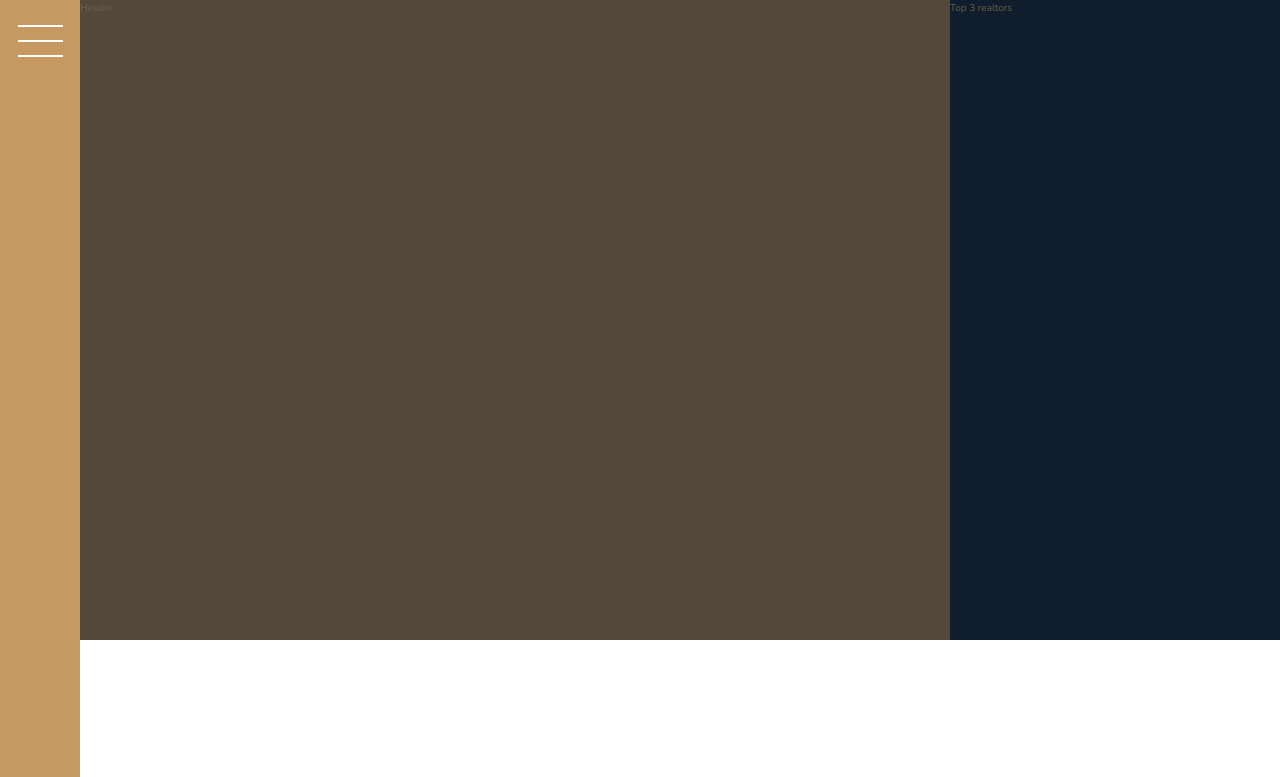
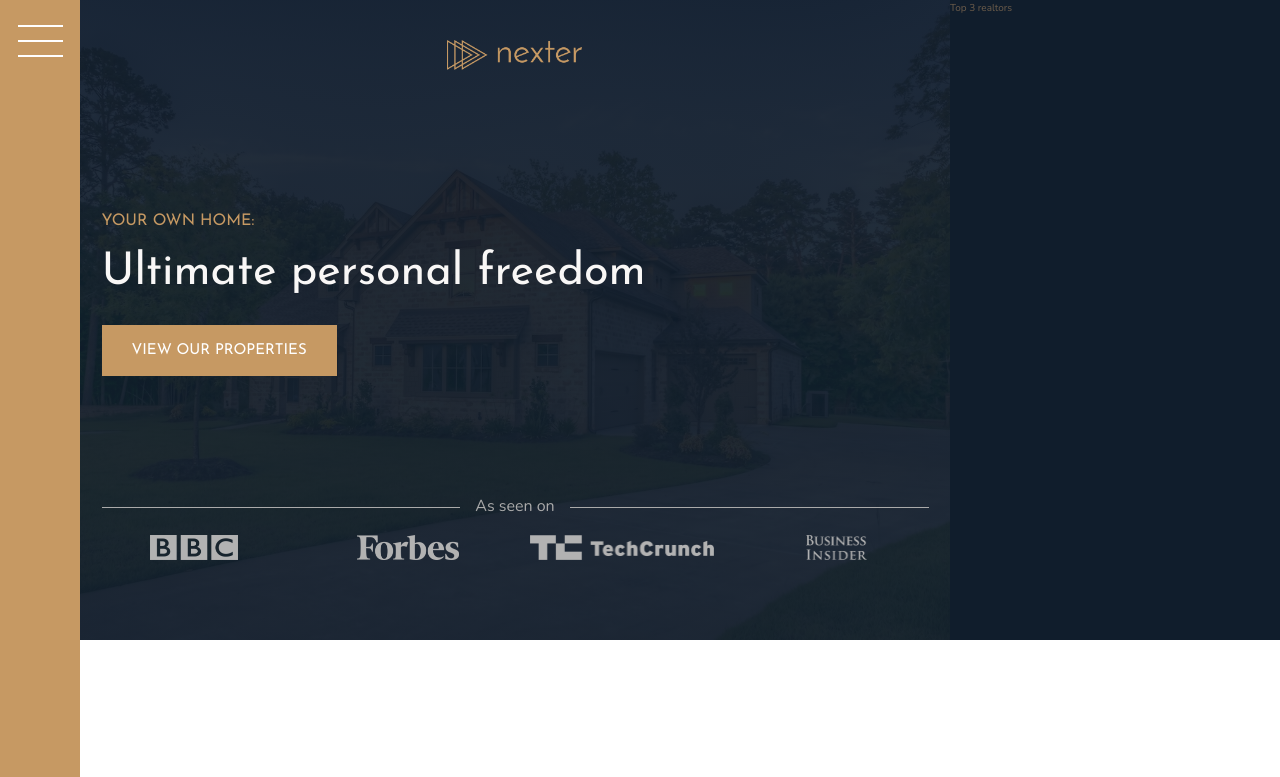
Before and after one commit to marichka-offen/CSS-project-3, a website: page index.html in a window 1280 px wide. Shown: the top 777 px of the page. Drawn offline with nearby package versions, Linux system fonts and the light colour scheme.

Commit message:
Work on header: - Create header section in html file with main and additional  logos; - Style level 1 heading for header; - Position header elements using flexbox.

```diff
--- a/index.html
+++ b/index.html
@@ -20,7 +20,17 @@
     </div>
 
     <header class="header">
-      Header
+      <img src="img/logo.png" alt="Nexter logo" class="header__logo">
+      <h3 class="heading-3">Your own home:</h3>
+      <h1 class="heading-1">Ultimate personal freedom</h1>
+      <button class="btn header__btn">View our properties</button>
+      <div class="header__seenon-text">As seen on</div>
+      <div class="header__seenon-logos">
+          <img src="img/logo-bbc.png" alt="Seen on logo 1">
+          <img src="img/logo-forbes.png" alt="Seen on logo 2">
+          <img src="img/logo-techcrunch.png" alt="Seen on logo 3">
+          <img src="img/logo-bi.png" alt="Seen on logo 4">
+      </div>
     </header>
 
     <div class="realtors">
@@ -109,7 +119,7 @@
         Happy Customers
       </h3>
       <h2 class="heading-2 heading-2--dark mb-md">
-        &ldquo;The best decision of out life&rdquo;
+        &ldquo;The best decision of our life&rdquo;
       </h2>
       <p class="story__text">
         Lorem, ipsum dolor sit amet consectetur adipisicing elit. Tenetur
--- a/sass/_header.scss
+++ b/sass/_header.scss
@@ -1,4 +1,57 @@
 .header {
-  background-color: $color-grey-dark-1;
   grid-column: full-start / col-end 6;
+  background-image: linear-gradient(
+      rgba($color-secondary, 0.93),
+      rgba($color-secondary, 0.93)
+    ),
+    url(../img/hero.jpeg);
+  background-size: cover;
+  background-position: center;
+  padding: 8rem;
+  padding-top: 4rem;
+
+  display: grid;
+  grid-template-rows: 1fr min-content 6rem 1fr;
+  grid-template-columns: max-content;
+  grid-row-gap: 1.5rem;
+  justify-content: center;
+
+  &__logo {
+    height: 3rem;
+    justify-self: center;
+  }
+
+  &__btn {
+    align-self: start;
+    justify-self: start;
+  }
+
+  &__seenon-text {
+    display: grid;
+    grid-template-columns: 1fr max-content 1fr;
+    grid-column-gap: 1.5rem;
+    align-items: center;
+    font-size: 1.6rem;
+    color: $color-grey-light-2;
+
+    &::before,
+    &::after {
+      content: "";
+      height: 1px;
+      display: block;
+      background-color: currentColor;
+    }
+  }
+
+  &__seenon-logos {
+    display: grid;
+    grid-template-columns: repeat(4, 1fr);
+    grid-column-gap: 3rem;
+    justify-items: center;
+
+    img {
+      height: 2.5rem;
+      filter: brightness(70%);
+    }
+  }
 }
--- a/sass/_typography.scss
+++ b/sass/_typography.scss
@@ -5,6 +5,9 @@
 
 .heading-1 {
   @extend %heading;
+  font-size: 4.5rem;
+  color: $color-grey-light-1;
+  line-height: 1;
 }
 
 .heading-2 {
```
Also changed, not shown: css/style.css.
